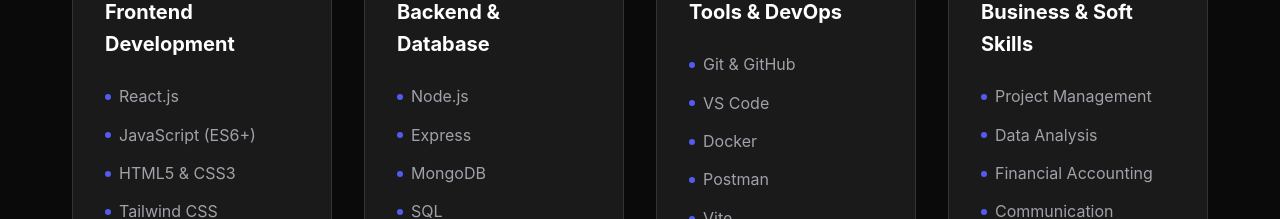
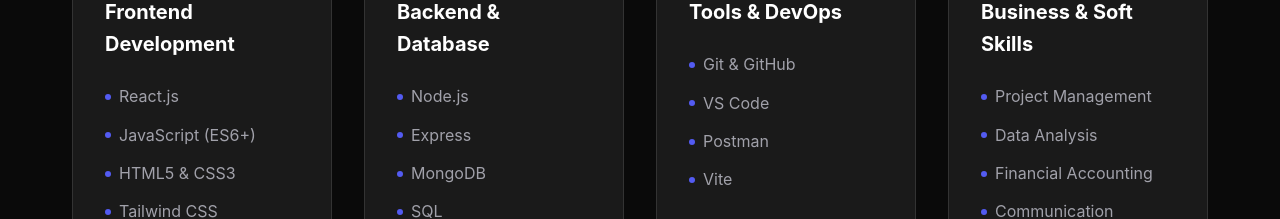
Before and after one commit to arunabha369/portfolio, a React (Vite) app: page / in a window 1280 px wide. Shown: the part 1820-2039 px from the top of the page. Built offline with nearby package versions, Linux system fonts and the light colour scheme.

Commit message:
chore: Remove Docker from the Tools & DevOps skills list.

```diff
--- a/src/components/Skills.jsx
+++ b/src/components/Skills.jsx
@@ -16,7 +16,7 @@
         {
             title: "Tools & DevOps",
             icon: <FaTools />,
-            skills: ["Git & GitHub", "VS Code", "Docker", "Postman", "Vite"]
+            skills: ["Git & GitHub", "VS Code", "Postman", "Vite"]
         },
         {
             title: "Business & Soft Skills",
```
